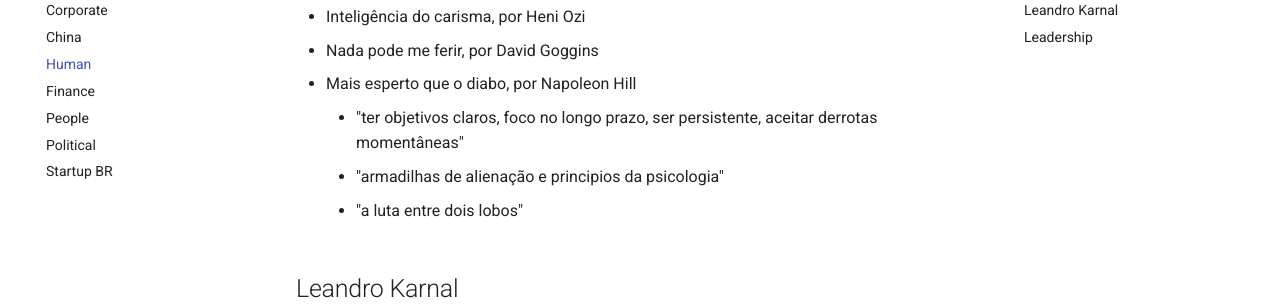
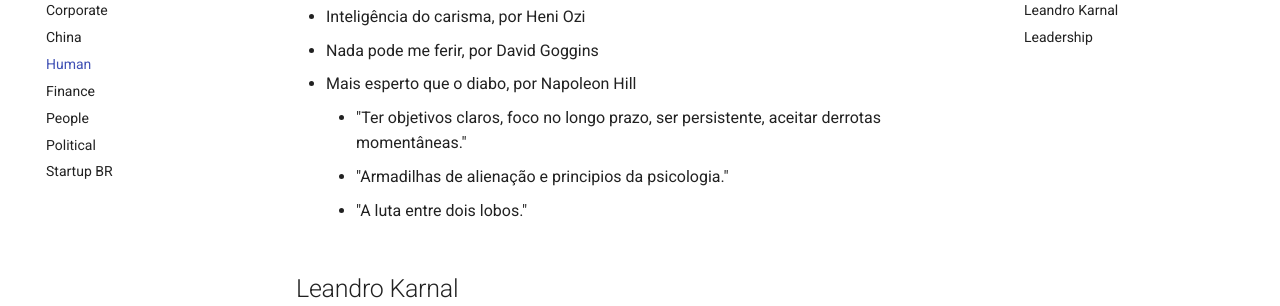
Before and after one commit to renatobrf/kindle-teca, an MkDocs documentation site: the page built from docs/human.md, in a window 1280 px wide and 900 px high, scrolled down 855 px. Shown: the part 152-458 px from the top of the window. Built offline with MkDocs 1.6.1 and Material for MkDocs 9.7.7, drawn with Linux system fonts in a browser that asks for light colours.

```diff
--- a/docs/human.md
+++ b/docs/human.md
@@ -23,9 +23,9 @@
 - Inteligência do carisma, por Heni Ozi
 - Nada pode me ferir, por David Goggins
 - Mais esperto que o diabo, por Napoleon Hill
-    - "ter objetivos claros, foco no longo prazo, ser persistente, aceitar derrotas momentâneas"
-    - "armadilhas de alienação e principios da psicologia"
-    - "a luta entre dois lobos"
+    - "Ter objetivos claros, foco no longo prazo, ser persistente, aceitar derrotas momentâneas."
+    - "Armadilhas de alienação e principios da psicologia."
+    - "A luta entre dois lobos."
 
 ## Leandro Karnal
 - O dilema do porco espinho
```
